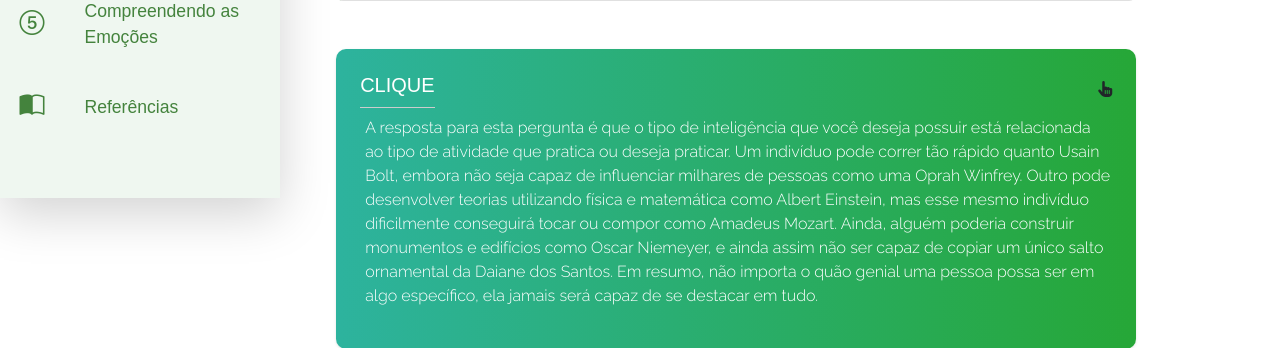
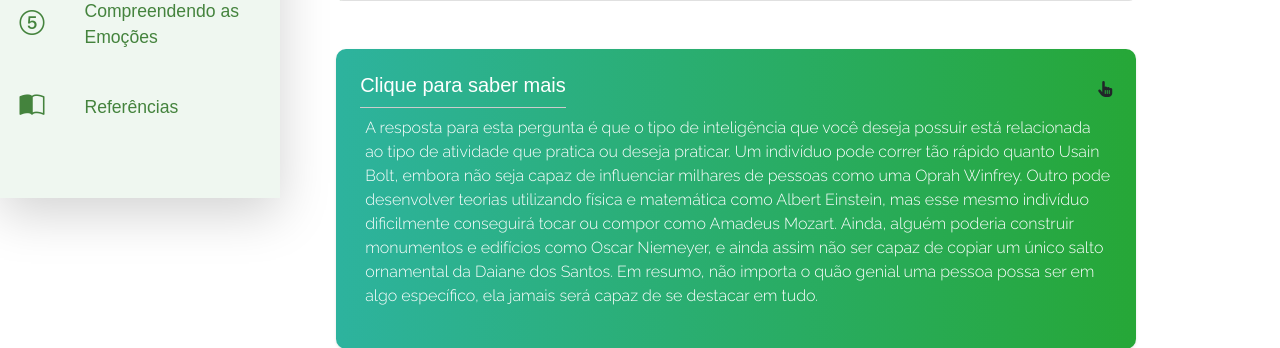
Before and after one commit to davibarbosamarques/InteligenciaEmocional_EGPCE, a PHP site: page /topico02.php in a window 1280 px wide. Shown: the part 602-950 px from the top of the page. Run offline with PHP 8.4, Linux system fonts and the light colour scheme.

Commit message:
modificando o flip card

```diff
--- a/Modulo01/topico02.php
+++ b/Modulo01/topico02.php
@@ -89,7 +89,7 @@
                                     <article>
                                         <div class="front">
                                             <header>
-                                                <h2>CLIQUE</h2>
+                                                <h2>Clique para saber mais</h2>
                                                 <span class="material-symbols-outlined"> <i
                                                         class="fa-solid fa-hand-pointer"></i> </span>
                                             </header>
@@ -117,7 +117,7 @@
                                         </div>
                                         <div class="back">
                                             <header>
-                                                <h2>CLIQUE</h2>
+                                                <h2>Clique para saber mais</h2>
                                                 <i class="fa-solid fa-hand-pointer"></i>
                                             </header>
                                             <div class="text-left">
```
